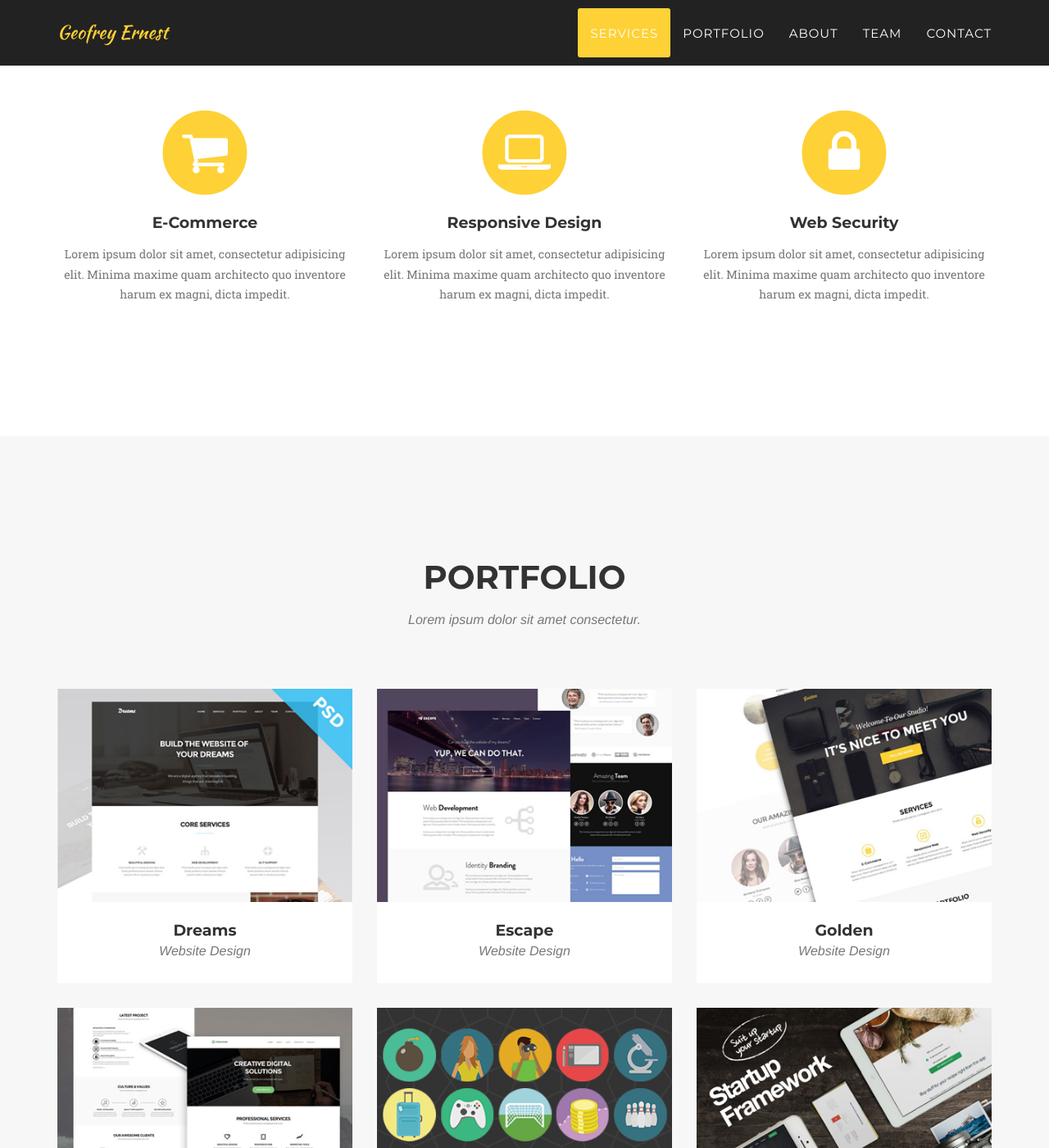
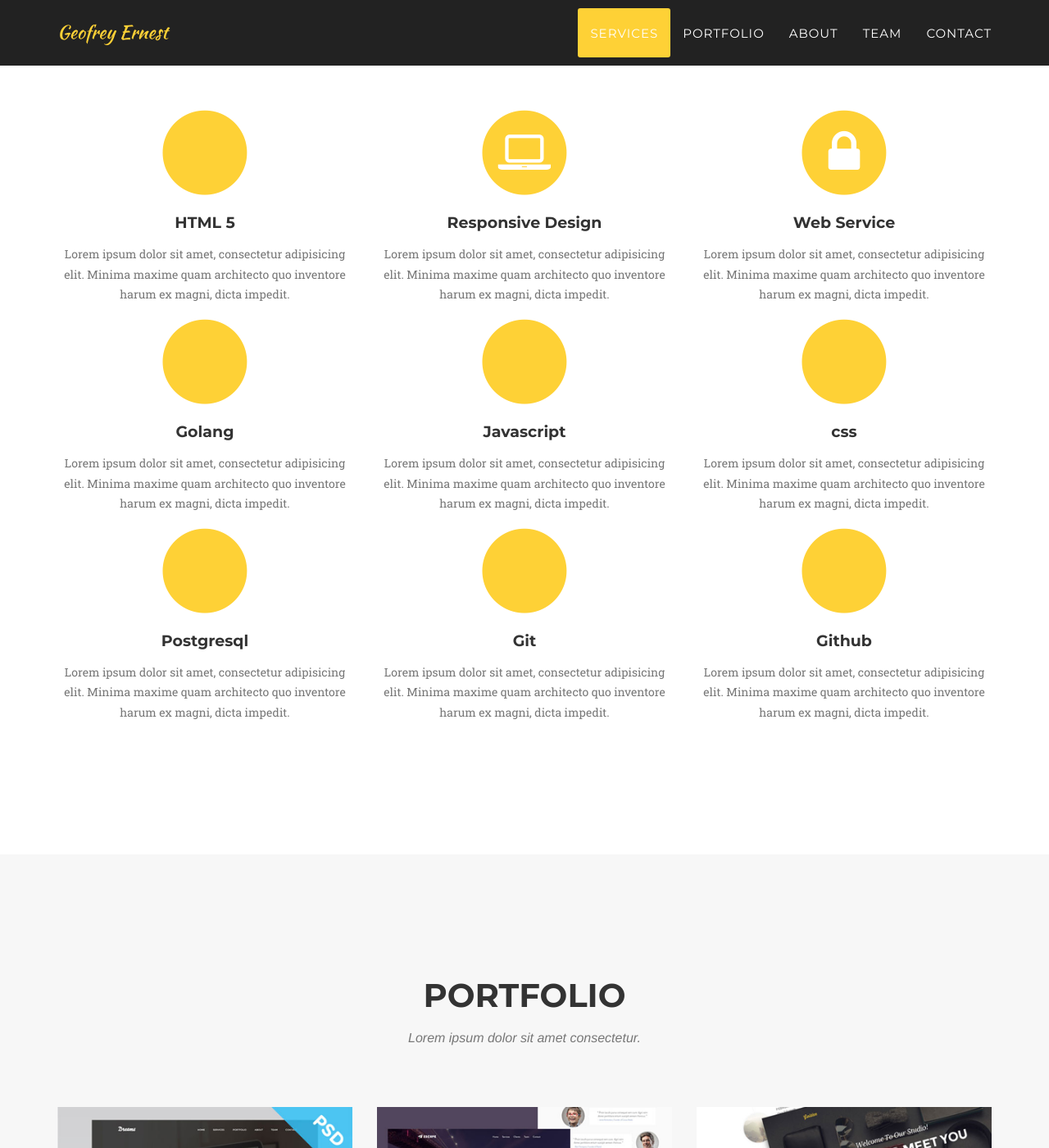
Before and after one commit to srph/gernest.github.io, a Jekyll site: the page built from index.html, in a window 1280 px wide and 1400 px high, scrolled down 938 px. Shown: the whole window at 82% size. Built offline with Jekyll 4.4.1, drawn with Linux system fonts in a browser that asks for light colours; some web fonts are replaced; some of the changed text lies outside the part shown.

Commit message:
updated header and services

```diff
--- a/_includes/header.html
+++ b/_includes/header.html
@@ -44,8 +44,8 @@
     <header>
         <div class="container">
             <div class="intro-text">
-                <div class="intro-lead-in">Welcome To Our Studio!</div>
-                <div class="intro-heading">It's Nice To Meet You</div>
+                <div class="intro-lead-in">Technology is changing fast</div>
+                <div class="intro-heading">Let me help you!</div>
                 <a href="#services" class="page-scroll btn btn-xl">Tell Me More</a>
             </div>
         </div>
--- a/_includes/services.html
+++ b/_includes/services.html
@@ -11,9 +11,8 @@
                 <div class="col-md-4">
                     <span class="fa-stack fa-4x">
                         <i class="fa fa-circle fa-stack-2x text-primary"></i>
-                        <i class="fa fa-shopping-cart fa-stack-1x fa-inverse"></i>
                     </span>
-                    <h4 class="service-heading">E-Commerce</h4>
+                    <h4 class="service-heading">HTML 5</h4>
                     <p class="text-muted">Lorem ipsum dolor sit amet, consectetur adipisicing elit. Minima maxime quam architecto quo inventore harum ex magni, dicta impedit.</p>
                 </div>
                 <div class="col-md-4">
@@ -29,7 +28,49 @@
                         <i class="fa fa-circle fa-stack-2x text-primary"></i>
                         <i class="fa fa-lock fa-stack-1x fa-inverse"></i>
                     </span>
-                    <h4 class="service-heading">Web Security</h4>
+                    <h4 class="service-heading">Web Service</h4>
+                    <p class="text-muted">Lorem ipsum dolor sit amet, consectetur adipisicing elit. Minima maxime quam architecto quo inventore harum ex magni, dicta impedit.</p>
+                </div>
+				 <div class="col-md-4">
+                    <span class="fa-stack fa-4x">
+                        <i class="fa fa-circle fa-stack-2x text-primary"></i>
+                    </span>
+                    <h4 class="service-heading">Golang</h4>
+                    <p class="text-muted">Lorem ipsum dolor sit amet, consectetur adipisicing elit. Minima maxime quam architecto quo inventore harum ex magni, dicta impedit.</p>
+                </div>
+				 <div class="col-md-4">
+                    <span class="fa-stack fa-4x">
+                        <i class="fa fa-circle fa-stack-2x text-primary"></i>
+                    </span>
+                    <h4 class="service-heading">Javascript</h4>
+                    <p class="text-muted">Lorem ipsum dolor sit amet, consectetur adipisicing elit. Minima maxime quam architecto quo inventore harum ex magni, dicta impedit.</p>
+                </div>
+				 <div class="col-md-4">
+                    <span class="fa-stack fa-4x">
+                        <i class="fa fa-circle fa-stack-2x text-primary"></i>
+                    </span>
+                    <h4 class="service-heading">css</h4>
+                    <p class="text-muted">Lorem ipsum dolor sit amet, consectetur adipisicing elit. Minima maxime quam architecto quo inventore harum ex magni, dicta impedit.</p>
+                </div>
+				 <div class="col-md-4">
+                    <span class="fa-stack fa-4x">
+                        <i class="fa fa-circle fa-stack-2x text-primary"></i>
+                    </span>
+                    <h4 class="service-heading">Postgresql</h4>
+                    <p class="text-muted">Lorem ipsum dolor sit amet, consectetur adipisicing elit. Minima maxime quam architecto quo inventore harum ex magni, dicta impedit.</p>
+                </div>
+				 <div class="col-md-4">
+                    <span class="fa-stack fa-4x">
+                        <i class="fa fa-circle fa-stack-2x text-primary"></i>
+                    </span>
+                    <h4 class="service-heading">Git</h4>
+                    <p class="text-muted">Lorem ipsum dolor sit amet, consectetur adipisicing elit. Minima maxime quam architecto quo inventore harum ex magni, dicta impedit.</p>
+                </div>
+				 <div class="col-md-4">
+                    <span class="fa-stack fa-4x">
+                        <i class="fa fa-circle fa-stack-2x text-primary"></i>
+                    </span>
+                    <h4 class="service-heading">Github</h4>
                     <p class="text-muted">Lorem ipsum dolor sit amet, consectetur adipisicing elit. Minima maxime quam architecto quo inventore harum ex magni, dicta impedit.</p>
                 </div>
             </div>
```
